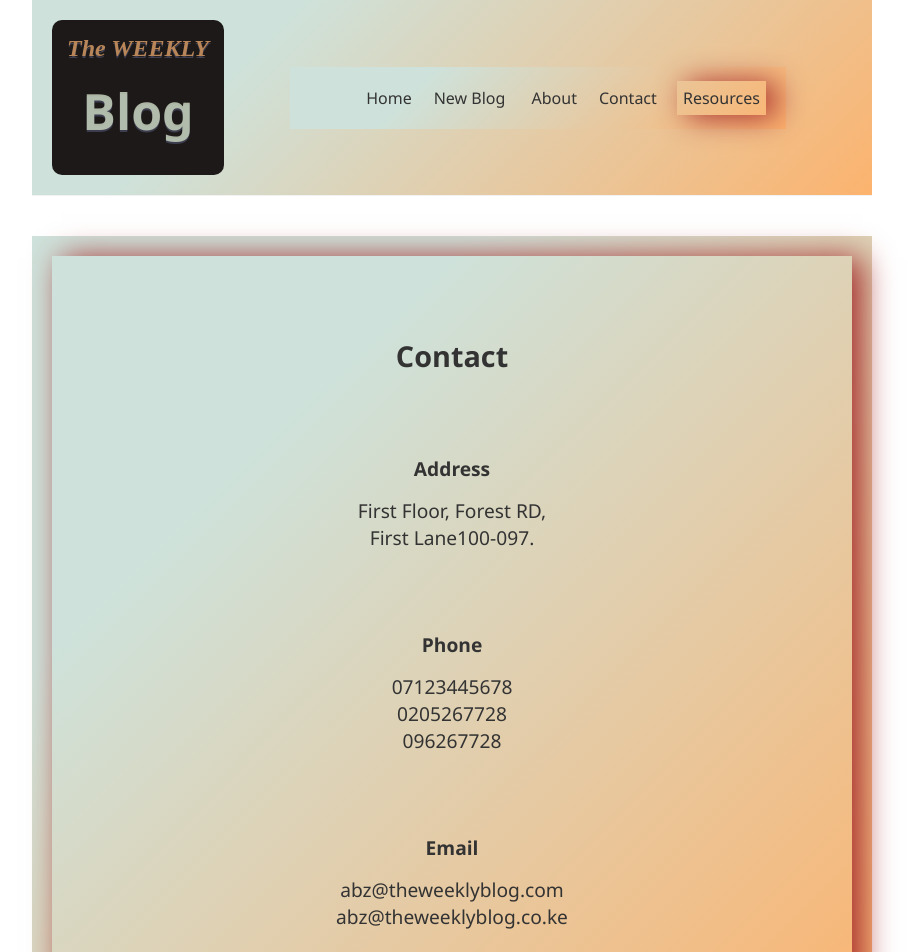
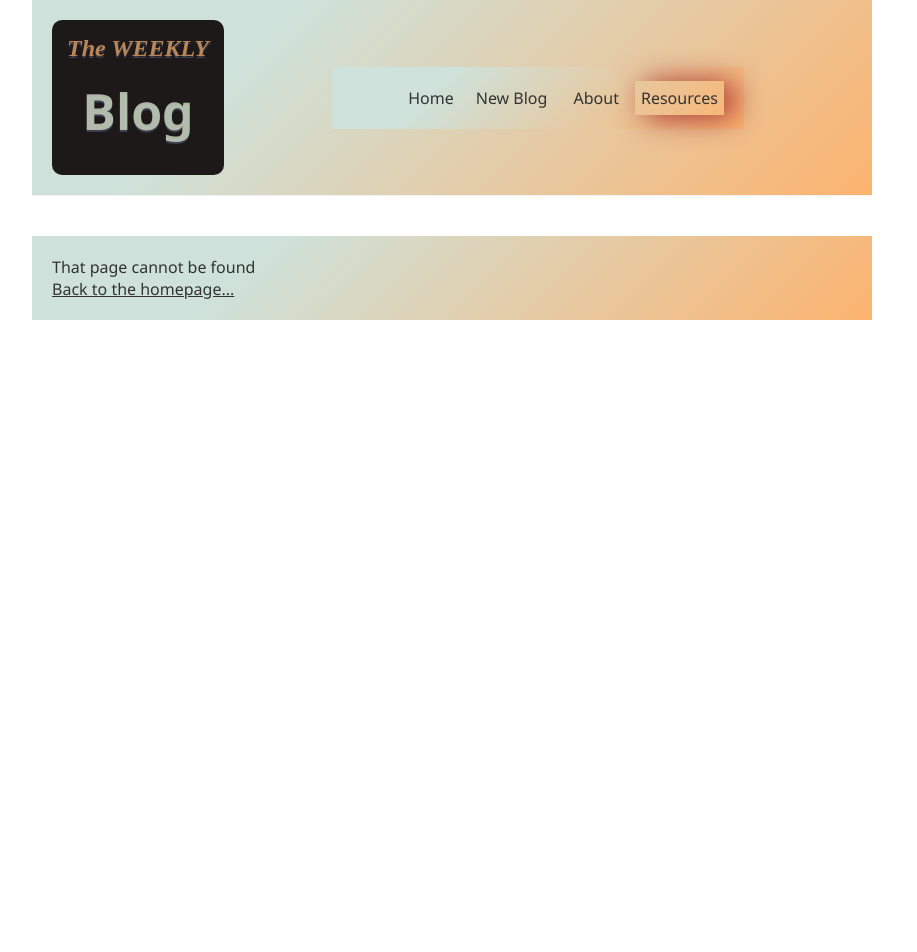
Before and after one commit to MissZamzam/blog-application, a React (Create React App) app: page /contact in a window 1280 px wide. Shown: the top 952 px of the page, without its empty margins (188-1105 px from the left). After the commit the page ends 800 px from the top, so only its background shows below. Built offline with nearby package versions, Linux system fonts and the light colour scheme.

Commit message:
removed contact component from the entire app

```diff
--- a/package.json
+++ b/package.json
@@ -6,6 +6,7 @@
     "@testing-library/jest-dom": "^5.16.4",
     "@testing-library/react": "^13.3.0",
     "@testing-library/user-event": "^13.5.0",
+    "json-server": "^0.17.1",
     "react": "^18.2.0",
     "react-dom": "^18.2.0",
     "react-router-dom": "^6.3.0",
@@ -13,7 +14,7 @@
     "web-vitals": "^2.1.4"
   },
   "scripts": {
-    "start": "react-scripts --openssl-legacy-provider start",
+    "start": "react-scripts start",
     "build": "react-scripts build",
     "test": "react-scripts test",
     "eject": "react-scripts eject"
--- a/src/App.js
+++ b/src/App.js
@@ -1,7 +1,6 @@
 import Navbar from './Navbar';
 import Home from './Home';
 import About from './About';
-import Contact from './Contact';
 import { BrowserRouter as Router, Route, Routes} from 'react-router-dom';
 import Create from './Create';
 import ArticalRoutes from './ArticleRoutes';
@@ -19,7 +18,6 @@ function App() {
             <Route exact path="/" element={<Home />} />
             <Route exact path="/create" element={<Create />} />
             <Route exact path="/about" element={<About />} />
-            <Route exact path="/contact" element={<Contact />} />
             <Route exact path="/more" element={<Resources />} />
             <Route exact path="/articles/:id" element={<ArticalRoutes />} />
             <Route exact path="*" element={<Error />} />
--- a/src/Contact.js
+++ /dev/null
@@ -1,21 +0,0 @@
-const Contact = () => {
-    return (
-        <div className="contacts">
-           <h2 className="two">Contact</h2>
-                        <h4 className="four">Address</h4>
-                        <p>First Floor, Forest RD,<br />First Lane100-097.</p>
-                        <h4 className="four">Phone</h4>
-                        <p>07123445678</p>
-                        <p>0205267728</p>
-                        <p>096267728</p>
-
-                        <h4 className="four">Email</h4>
-                        <p>abz@theweeklyblog.com</p>
-                        <p>abz@theweeklyblog.co.ke</p>
-
-                    </div>
-    )
-
-}
-
-export default Contact;
--- a/src/Navbar.js
+++ b/src/Navbar.js
@@ -10,7 +10,6 @@ function Navbar () {
           <Link to="/" className='nav-links'>Home</Link>
           <Link to="/create" className='nav-links'>New Blog </Link>
           <Link to="about" className='nav-links'>About</Link>
-          <Link to="contact" className='nav-links'>Contact </Link>
           <Link to="/more" className='resource'>Resources</Link>
           </ul>
         </div>
--- a/src/index.css
+++ b/src/index.css
@@ -2,7 +2,7 @@
 
 *{
   margin: 0;
-  max-width: 100%;
+  /* max-width: 100%; */
   font-family: 'Segoe UI', Tahoma, Geneva, Verdana, sans-serif;
   color: #333;
 
@@ -47,7 +47,7 @@
 .navbar  a{
 margin-left: 10px;
 text-decoration: none;
-padding:  6px;
+padding:   6px;
 }
 .navbar a:hover {
 color: rgb(48, 39, 22);
@@ -202,6 +202,7 @@ text-align: center;
 box-shadow: 10px 2px 30px brown;
 height: 700px;
 }
+
 .heading{
   margin-top: 30px;
   margin: 20px;
@@ -229,6 +230,3 @@ height: 700px;
 .blog-image{
   margin-bottom: 10px;
 }
-.form{
-  width: 400px;
-}
```
Also changed, not shown: 1 other file (tests, documents, lock files or other folders).
